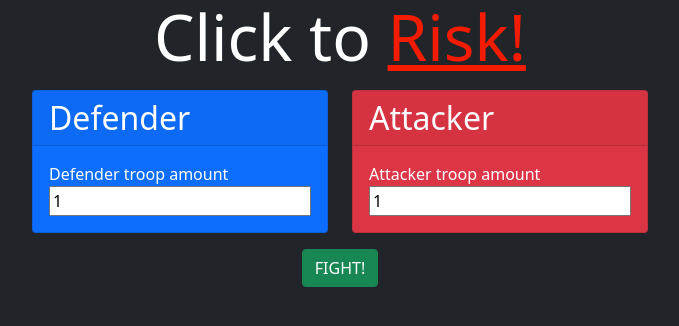
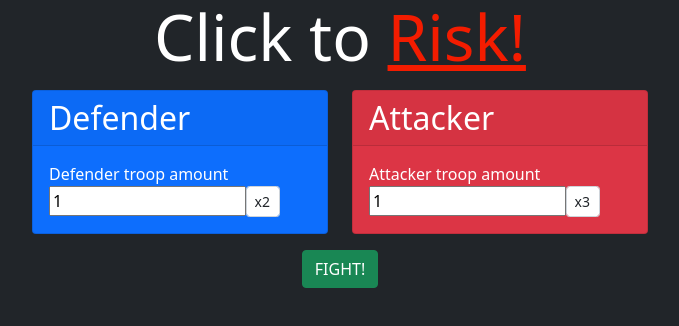
Before and after one commit to exel80/risk-app, a Next.js app: page /risk-app/ in a window 1280 px wide. Shown: the top 326 px of the page, without its empty margins (300-979 px from the left). Built offline with nearby package versions, Linux system fonts and the light colour scheme.

Commit message:
House cleaning - handleChange is now universal to all - Added lots of null checking - Added per attack selection

```diff
--- a/pages/index.js
+++ b/pages/index.js
@@ -4,9 +4,15 @@
 import LogTable from './logTable'
 
 export default function Home() {
+  // Defender/Attacker unit amounts
   const [defender, setDefender] = useState(1)
   const [attacker, setAttacker] = useState(1)
 
+  // Defender/Attacker unit per attack amounts
+  const [defenderPAtt, setDefenderPAtt] = useState(1)
+  const [attackerPAtt, setAttackerPAtt] = useState(1)
+
+  // Match raw data
   const [data, setData] = useState(null)
 
   function match(defenderTotal, attackerTotal) {
@@ -99,22 +105,38 @@
     console.log(data)
   }
 
-  function handleDefChange(e) {
-    let value = parseInt(e.target.value)
-
+  // Validate that user does not try but silly unit numbers
+  function unitValidator(value) {
     if (value > 0 && value <= 1000)
-      setDefender(value)
+      return value
     else
-      setDefender(1)
+      return 1
   }
 
-  function handleAttChange(e) {
-    let value = parseInt(e.target.value)
+  function handleChange(e) {
+    switch (e.target.name) {
+      case 'defenderUnitAmount':
+        setDefender(unitValidator(parseInt(e.target.value)))
+        break
 
-    if (value > 0 && value <= 1000)
-      setAttacker(value)
-    else
-      setDefender(1)
+      case 'attackerUnitAmount':
+        setAttacker(unitValidator(parseInt(e.target.value)))
+        break
+
+      case 'defenderUnitPerAttack':
+        if (['x1', 'x2', 'x3'].includes(e.target.value))
+          setDefenderPAtt(e.target.value)
+        break
+
+      case 'attackerUnitPerAttack':
+        if (['x1', 'x2', 'x3'].includes(e.target.value))
+          setAttackerPAtt(e.target.value)
+        break
+
+      default:
+        console.log(e.target.name, "? What are you doing ?")
+        break;
+    }
   }
 
   return (
@@ -138,8 +160,12 @@
             <h2 className="card-header">Defender</h2>
             <div className="card-body">
               <p className="card-text">
-                <label htmlFor={'defender'}>Defender troop amount</label><br />
-                <input type={'number'} id={'defender'} name={'defender'} style={{ width: "100%" }} value={defender} onChange={handleDefChange} min={1} max={1000} />
+                <label htmlFor='defender'>Defender troop amount</label><br />
+                <input className="w-75 d-inline" type='number' id='defender' name='defenderUnitAmount' value={defender} onChange={handleChange} min={1} max={1000} />
+                <select className="form-control form-control-sm d-inline w-auto" name="defenderUnitPerAttack" onChange={handleChange}>
+                  <option>x2</option>
+                  <option>x1</option>
+                </select>
               </p>
             </div>
           </div>
@@ -150,8 +176,13 @@
             <h2 className="card-header">Attacker</h2>
             <div className="card-body">
               <p className='card-text'>
-                <label htmlFor={'attacker'}>Attacker troop amount</label><br />
-                <input type={'number'} id={'attacker'} name={'attacker'} style={{ width: "100%" }} value={attacker} onChange={handleAttChange} min={1} max={1000} />
+                <label htmlFor='attacker'>Attacker troop amount</label><br />
+                <input className="w-75 d-inline" type='number' id='attacker' name='attackerUnitAmount' value={attacker} onChange={handleChange} min={1} max={1000} />
+                <select className="form-control form-control-sm d-inline w-auto" name="attackerUnitPerAttack" onChange={handleChange}>
+                  <option>x3</option>
+                  <option>x2</option>
+                  <option>x1</option>
+                </select>
               </p>
             </div>
           </div>
```
